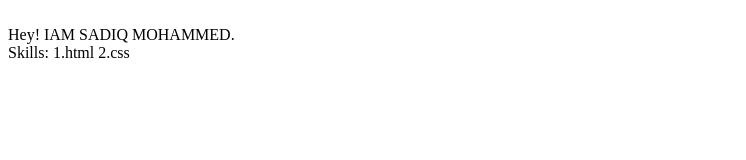
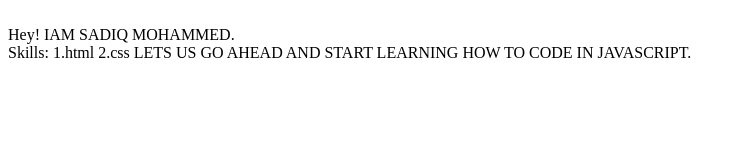
Before and after one commit to iamsadhik/practice-01, a plain HTML site: page index.html in a window 1280 px wide. Shown: the whole page, without its empty margins (0-746 px from the left). Drawn offline with Linux system fonts and the light colour scheme.

Commit message:
Update:docs

```diff
--- a/index.html
+++ b/index.html
@@ -10,5 +10,6 @@
     Skills:
    1.html
    2.css
+    LETS US GO AHEAD AND START LEARNING HOW TO CODE IN JAVASCRIPT.
 </body>
 </html>
```
